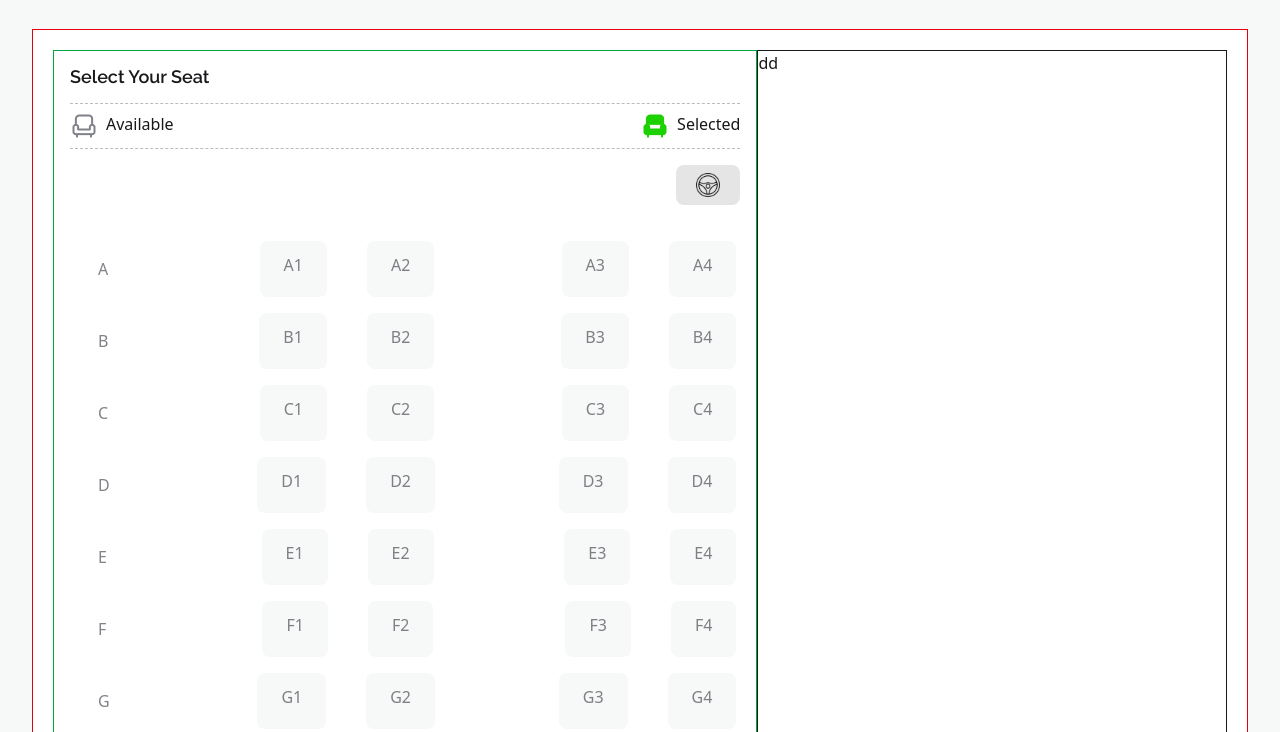
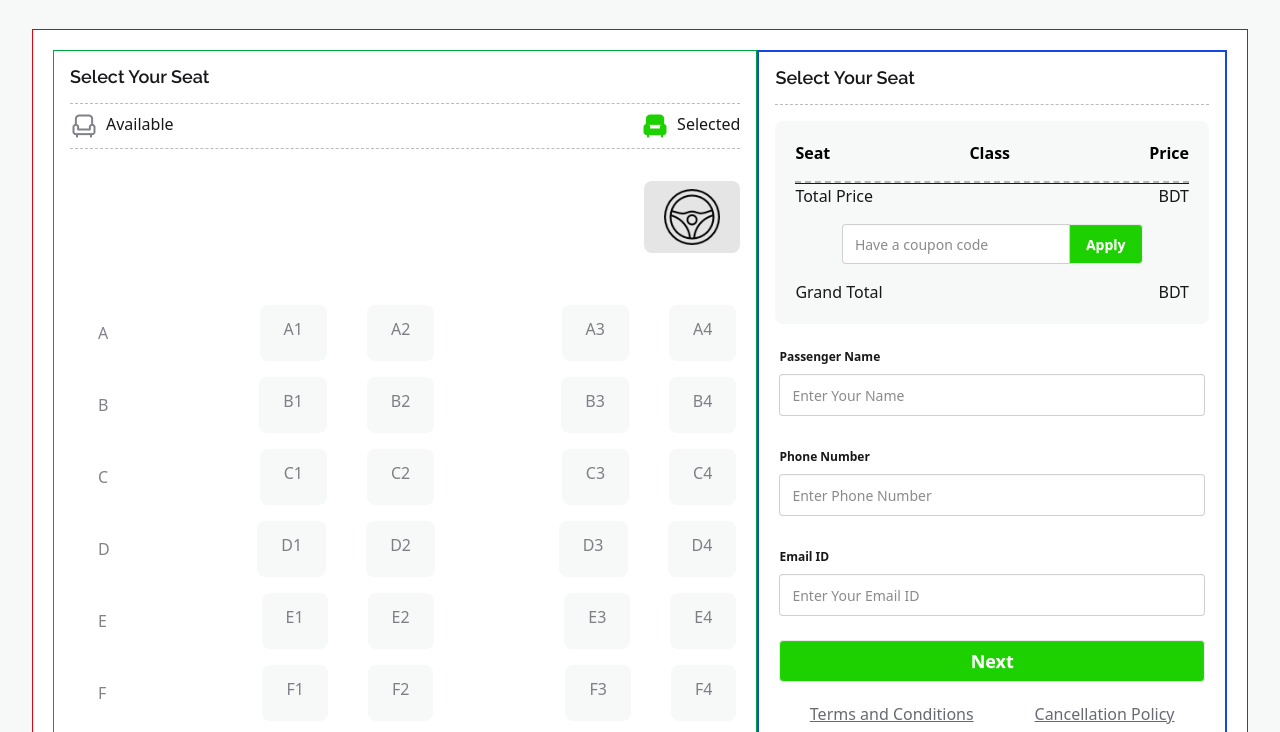
Before and after one commit to mahidulkabir/Kabir-Paribahan-Smart-Ticketing-PH-JS, a plain HTML site: page index.html in a window 1280 px wide. Shown: the part 2113-2845 px from the top of the page. Drawn offline with nearby package versions, Linux system fonts and the light colour scheme.

Commit message:
added upto footer part

```diff
--- a/index.html
+++ b/index.html
@@ -1,5 +1,6 @@
 <!DOCTYPE html>
 <html lang="en">
+
 <head>
   <meta charset="UTF-8" />
   <meta name="viewport" content="width=device-width, initial-scale=1.0" />
@@ -7,17 +8,14 @@
   <!-- css link  -->
   <link rel="stylesheet" href="./styles/index.css" />
   <!-- tailwind css insertion  -->
-    <link
-      href="https://cdn.jsdelivr.net/npm/daisyui@5"
-      rel="stylesheet"
-      type="text/css"
-    />
+  <link href="https://cdn.jsdelivr.net/npm/daisyui@5" rel="stylesheet" type="text/css" />
   <script src="https://cdn.jsdelivr.net/npm/@tailwindcss/browser@4"></script>
 
   <!-- fontawesome cdn  -->
   <script src="https://kit.fontawesome.com/80fe2512d1.js" crossorigin="anonymous"></script>
 
 </head>
+
 <body>
   <header class="container mx-auto">
     <!-- Navbar section  -->
@@ -26,10 +24,12 @@
         <div class="navbar-start">
           <div class="dropdown">
             <div tabindex="0" role="button" class="btn btn-ghost lg:hidden">
-        <svg xmlns="http://www.w3.org/2000/svg" class="h-5 w-5" fill="none" viewBox="0 0 24 24" stroke="currentColor"> <path stroke-linecap="round" stroke-linejoin="round" stroke-width="2" d="M4 6h16M4 12h8m-8 6h16" /> </svg>
+              <svg xmlns="http://www.w3.org/2000/svg" class="h-5 w-5" fill="none" viewBox="0 0 24 24"
+                stroke="currentColor">
+                <path stroke-linecap="round" stroke-linejoin="round" stroke-width="2" d="M4 6h16M4 12h8m-8 6h16" />
+              </svg>
             </div>
-      <ul
-        tabindex="0"
+            <ul tabindex="0"
               class="menu menu-sm dropdown-content bg-base-100 rounded-box z-1 mt-3 w-52 p-2 shadow font-semibold">
               <li><a>Home</a></li>
               <li><a>About</a></li>
@@ -62,26 +62,30 @@
           </ul>
         </div>
         <div class="navbar-end ">
-    <a class="btn bg-green-200 text-green-600 text-xl space-x-2 p-4"><P>Bus</P> <img src="./images/bus-icon.png" alt="" class="w-6 "></a>
+          <a class="btn bg-green-200 text-green-600 text-xl space-x-2 p-4">
+            <P>Bus</P> <img src="./images/bus-icon.png" alt="" class="w-6 ">
+          </a>
         </div>
       </div>
     </section>
     <!-- banner section  -->
     <section class="relative ">
-          <div  >
+      <div>
         <div class="relative ">
           <img src="./images/banner.png" alt="banner of the site" class="mx-auto w-screen">
           <div class="absolute top-1/2 left-1/2 text-center space-y-4" style="transform: translate(-50%,-50%);">
-              <h1 class="font-raleway text-[#FFF] text-5xl font-extrabold hidden md:block" >End-to-End Travel with</h1>
+            <h1 class="font-raleway text-[#FFF] text-5xl font-extrabold hidden md:block">End-to-End Travel with</h1>
             <h1 class="font-raleway text-[#1DD100] text-5xl font-extrabold">Kabir Paribahan</h1>
-              <p class="font-inter text-lg text-[#FFF] hidden md:block">Kabir Paribahan is a reliable and comfortable bus transportation service committed to safe and timely travel across Bangladesh. </p>
+            <p class="font-inter text-lg text-[#FFF] hidden md:block">Kabir Paribahan is a reliable and comfortable bus
+              transportation service committed to safe and timely travel across Bangladesh. </p>
             <button class="btn bg-[#1DD100] text-[#030712] border-none mt-3 p-6 font-bold">Buy Tickets</button>
           </div>
         </div>
 
       </div>
       <!-- smalls card container  -->
-            <div class="hidden md:block absolute md:flex left-1/2  gap-6  w-2/3 justify-between" style="transform: translate(-50%, -50%);">
+      <div class="hidden md:block absolute md:flex left-1/2  gap-6  w-2/3 justify-between"
+        style="transform: translate(-50%, -50%);">
         <!-- card 1 -->
         <div class="flex items-center gap-4 border-b-4 rounded-3xl border-[#1DD100] bg-[#FFF] p-7">
           <img src="./images/people.png" alt="People.png">
@@ -160,7 +164,9 @@
       <div class="bg-[#F7F8F8] border-t-2 rounded-4xl border-[#1DD100] my-20 p-8  relative">
         <div class="text-center mt-24 space-y-6 ">
           <h1 class="text-[#030712] text-4xl font-bold font-raleway"> Kabir Paribahan</h1>
-            <p class="text-[#03071299] font-inte text-xl">Kabir Paribahan is a trusted name in safe and comfortable bus transportation across the country. <br> We are committed to timely service and passenger satisfaction on every journey.</p>
+          <p class="text-[#03071299] font-inte text-xl">Kabir Paribahan is a trusted name in safe and comfortable bus
+            transportation across the country. <br> We are committed to timely service and passenger satisfaction on
+            every journey.</p>
         </div>
         <!-- main ticket fare part  -->
         <!-- container -->
@@ -185,7 +191,7 @@
                   </div>
                 </div>
                 <!-- paribahan part end  -->
-            <div >
+                <div>
                   <div class="bg-[#1DD10026] text-[#1DD100] font-semibold flex gap-1 p-3 items-center rounded-lg">
                     <img src="./images/seat-green.png" alt="seat green png">
                     <p>40 Seats left</p>
@@ -214,8 +220,10 @@
                 </div>
               </div>
             </div>
-          <div class="bg-[#F7F8F8] text-white absolute -top-2 -right-8 text-sm rounded-full p-3">&nbsp; &nbsp; &nbsp; &nbsp; &nbsp;</div>
-           <div class="bg-[#F7F8F8] text-white absolute -bottom-2 -right-8 text-sm rounded-full p-3">&nbsp; &nbsp; &nbsp; &nbsp; &nbsp;</div>
+            <div class="bg-[#F7F8F8] text-white absolute -top-2 -right-8 text-sm rounded-full p-3">&nbsp; &nbsp; &nbsp;
+              &nbsp; &nbsp;</div>
+            <div class="bg-[#F7F8F8] text-white absolute -bottom-2 -right-8 text-sm rounded-full p-3">&nbsp; &nbsp;
+              &nbsp; &nbsp; &nbsp;</div>
 
 
 
@@ -252,14 +260,14 @@
 
             <!-- main seat plan part  -->
             <div class="p-4 flex justify-end">
-              <img src="./images/steering-wheel.png" alt="" class="w-16 bg-[#0307121A] px-5 py-2 rounded-lg">
+              <img src="./images/steering-wheel.png" alt="" class="w-24 bg-[#0307121A] px-5 py-2 rounded-lg my-4">
             </div>
             <!-- CONTAINER DIV  -->
-              <div class="space-y-4 py-5" >
+            <div class="space-y-4 py-5">
               <!-- row A  -->
               <div class="flex justify-between px-5 text-[#03071280]">
 
-                <div class="py-4 px-6 flex justify-start" >A</div>
+                <div class="py-4 px-6 flex justify-start">A</div>
                 <div class="flex gap-10 ">
                   <div class="bg-[#F7F8F8] py-3 px-6 rounded-lg">A1</div>
                   <div class="bg-[#F7F8F8] py-3 px-6 rounded-lg">A2</div>
@@ -272,7 +280,7 @@
               <!-- row B  -->
               <div class="flex justify-between px-5 text-[#03071280]">
 
-                <div class="py-4 px-6 flex justify-start" >B</div>
+                <div class="py-4 px-6 flex justify-start">B</div>
                 <div class="flex gap-10 ">
                   <div class="bg-[#F7F8F8] py-3 px-6 rounded-lg">B1</div>
                   <div class="bg-[#F7F8F8] py-3 px-6 rounded-lg">B2</div>
@@ -285,7 +293,7 @@
               <!-- row C  -->
               <div class="flex justify-between px-5 text-[#03071280]">
 
-                <div class="py-4 px-6 flex justify-start" >C</div>
+                <div class="py-4 px-6 flex justify-start">C</div>
                 <div class="flex gap-10 ">
                   <div class="bg-[#F7F8F8] py-3 px-6 rounded-lg">C1</div>
                   <div class="bg-[#F7F8F8] py-3 px-6 rounded-lg">C2</div>
@@ -298,7 +306,7 @@
               <!-- row D  -->
               <div class="flex justify-between px-5 text-[#03071280]">
 
-                <div class="py-4 px-6 flex justify-start" >D</div>
+                <div class="py-4 px-6 flex justify-start">D</div>
                 <div class="flex gap-10 ">
                   <div class="bg-[#F7F8F8] py-3 px-6 rounded-lg">D1</div>
                   <div class="bg-[#F7F8F8] py-3 px-6 rounded-lg">D2</div>
@@ -311,7 +319,7 @@
               <!-- row E  -->
               <div class="flex justify-between px-5 text-[#03071280]">
 
-                <div class="py-4 px-6 flex justify-start" >E</div>
+                <div class="py-4 px-6 flex justify-start">E</div>
                 <div class="flex gap-10 ">
                   <div class="bg-[#F7F8F8] py-3 px-6 rounded-lg">E1</div>
                   <div class="bg-[#F7F8F8] py-3 px-6 rounded-lg">E2</div>
@@ -324,7 +332,7 @@
               <!-- row F  -->
               <div class="flex justify-between px-5 text-[#03071280]">
 
-                <div class="py-4 px-6 flex justify-start" >F</div>
+                <div class="py-4 px-6 flex justify-start">F</div>
                 <div class="flex gap-10 ">
                   <div class="bg-[#F7F8F8] py-3 px-6 rounded-lg">F1</div>
                   <div class="bg-[#F7F8F8] py-3 px-6 rounded-lg">F2</div>
@@ -337,7 +345,7 @@
               <!-- row G  -->
               <div class="flex justify-between px-5 text-[#03071280]">
 
-                <div class="py-4 px-6 flex justify-start" >G</div>
+                <div class="py-4 px-6 flex justify-start">G</div>
                 <div class="flex gap-10 ">
                   <div class="bg-[#F7F8F8] py-3 px-6 rounded-lg">G1</div>
                   <div class="bg-[#F7F8F8] py-3 px-6 rounded-lg">G2</div>
@@ -350,7 +358,7 @@
               <!-- row H  -->
               <div class="flex justify-between px-5 text-[#03071280]">
 
-                <div class="py-4 px-6 flex justify-start" >H</div>
+                <div class="py-4 px-6 flex justify-start">H</div>
                 <div class="flex gap-10 ">
                   <div class="bg-[#F7F8F8] py-3 px-6 rounded-lg">H1</div>
                   <div class="bg-[#F7F8F8] py-3 px-6 rounded-lg">H2</div>
@@ -363,7 +371,7 @@
               <!-- row I  -->
               <div class="flex justify-between px-5 text-[#03071280]">
 
-                <div class="py-4 px-6 flex justify-start" >I</div>
+                <div class="py-4 px-6 flex justify-start">I</div>
                 <div class="flex gap-10 ">
                   <div class="bg-[#F7F8F8] py-3 px-6 rounded-lg">I1</div>
                   <div class="bg-[#F7F8F8] py-3 px-6 rounded-lg">I2</div>
@@ -376,7 +384,7 @@
               <!-- row J  -->
               <div class="flex justify-between px-5 text-[#03071280]">
 
-                <div class="py-4 px-6 flex justify-start" >J</div>
+                <div class="py-4 px-6 flex justify-start">J</div>
                 <div class="flex gap-10 ">
                   <div class="bg-[#F7F8F8] py-3 px-6 rounded-lg">J1</div>
                   <div class="bg-[#F7F8F8] py-3 px-6 rounded-lg">J2</div>
@@ -392,14 +400,82 @@
 
 
           </div>
-<div class=" border to-blue-700 w-2/5">
-            dd
+
+          <!-- data entry part -->
+          <div class=" border-blue-700 border-2 w-2/5">
+            <h2 class="mx-4 font-semibold font-raleway text-lg py-3 border-b-1  border-dashed border-[#00000044]">Select
+              Your Seat</h2>
+            <!-- seat and fare part  -->
+            <div class="bg-[#F7F8F8] p-5 m-4 rounded-lg">
+              <div class="flex justify-between pb-4 border-b-2  border-dashed border-[#00000044] text-black font-semibold">
+                <p>Seat</p>
+                <p>Class</p>
+                <p>Price</p>
+              </div>
+              <!-- div for js dom  -->
+              <div>
+
+              </div>
+              <hr>
+              <div class="flex justify-between">
+                <h3>Total Price</h3>
+                <h3>BDT <span></span></h3>
+              </div>
+              <!-- coupon code part  -->
+              <div class="join flex justify-center my-4">
+                <div>
+                  <label class="input  join-item">
+
+                    <input type="email" placeholder="Have a coupon code" />
+                  </label>
+
+                </div>
+                <button class="btn join-item bg-[#1DD100] text-white">Apply</button>
+              </div>
+              <div class="flex justify-between">
+                <h3>Grand Total</h3>
+                <h3>BDT <span></span></h3>
+              </div>
+            </div>
+            <!-- information part  -->
+            <div class="flex flex-col gap-5 px-5">
+              <div>
+                <fieldset class="fieldset w-full">
+                  <legend class="fieldset-legend">Passenger Name</legend>
+                  <input type="text" class="input w-full py-5 px-3" placeholder="Enter Your Name" />
+
+                </fieldset>
+              </div>
+              <div>
+                <fieldset class="fieldset w-full">
+                  <legend class="fieldset-legend">Phone Number</legend>
+                  <input type="text" class="input w-full py-5 px-3" placeholder="Enter Phone Number" />
+
+                </fieldset>
+              </div>
+              <div>
+                <fieldset class="fieldset w-full">
+                  <legend class="fieldset-legend">Email ID</legend>
+                  <input type="text" class="input w-full py-5 px-3" placeholder="Enter Your Email ID" />
+
+                </fieldset>
+              </div>
+
+              <!-- next button  -->
+              <div>
+                <button class="btn w-full bg-[#1DD100] text-white font-semibold text-lg px-8 py-5">Next</button>
+              </div>
+              <!-- last t&c part  -->
+              <div class="flex justify-around text-[#03071299]">
+                <p class="underline">Terms and Conditions</p>
+                <p class="underline">Cancellation Policy</p>
+              </div>
+            </div>
           </div>
         </div>
       </div>
 
       </div>
-           <!-- data entry part -->
 
 
     </section>
@@ -410,4 +486,5 @@
   <script src="./script/utility.js"></script>
   <script src="./script/script.js"></script>
 </body>
+
 </html>
```
Lines whose indentation alone changed are shown as unchanged.
